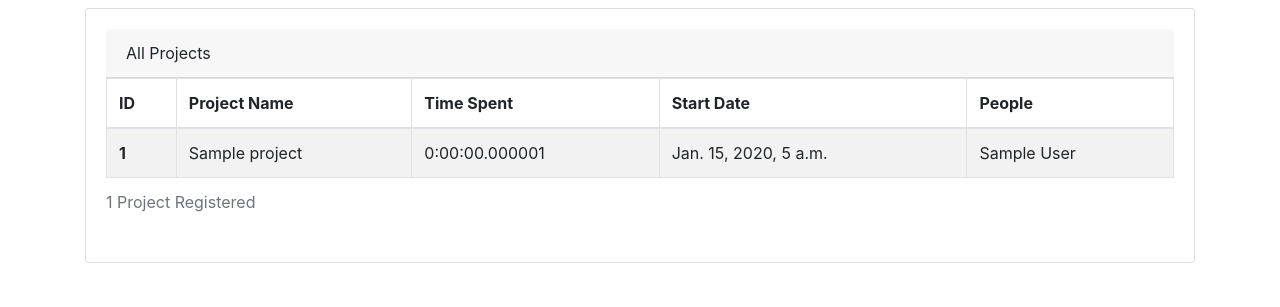
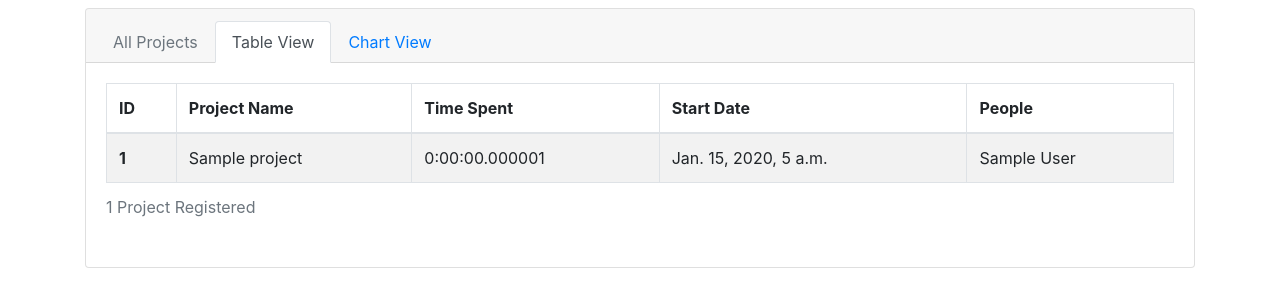
Before and after one commit to RoboJojo/DjangoTimeTracker, a Django app: page /projects/ in a window 1280 px wide. Shown: the part 70-377 px from the top of the page. Run offline with Django 3.2, Linux system fonts and the light colour scheme; tables that the repository leaves empty hold one stand-in row (values such as "Sample post"); some libraries are stand-ins or nearby versions.

Commit message:
Addition of project chart

```diff
--- /dev/null
+++ b/static/js/projectsChart.js
@@ -0,0 +1,46 @@
+window.onload = function () {
+    let ctx = document.querySelector('#chart');
+    let data = JSON.parse(ctx.dataset.data);
+    let labels = JSON.parse(ctx.dataset.labels.replace(/'/g, '"'));
+    let config = {
+        type: 'pie',
+        data: {
+            datasets: [{
+                data: data,
+                backgroundColor: getRandomColor(data.length)
+            }],
+            labels: labels
+        },
+        options: {
+            tooltips: {
+                callbacks: {
+                    label: function (tooltipItem, data) {
+                        var dataset = data.datasets[tooltipItem.datasetIndex];
+                        var meta = dataset._meta[Object.keys(dataset._meta)[0]];
+                        var total = meta.total;
+                        var currentValue = dataset.data[tooltipItem.index];
+                        var percentage = parseFloat((currentValue / total * 100).toFixed(1));
+                        return (currentValue / 60 / 60).toPrecision(2) + 'hrs (' + percentage + '%)';
+                    },
+                    title: function (tooltipItem, data) {
+                        return data.labels[tooltipItem[0].index];
+                    }
+                }
+            },
+        }
+    };
+    var char = new Chart(ctx, config);
+};
+
+function getRandomColor(amount) {
+    let colors = [];
+    for (let i = 0; i < amount; i++) {
+        let letters = '0123456789ABCDEF';
+        let color = '#';
+        for (let i = 0; i < 6; i++) {
+            color += letters[Math.floor(Math.random() * 16)];
+        }
+        colors.push(color);
+    }
+    return colors;
+}
--- a/templates/projects.html
+++ b/templates/projects.html
@@ -1,16 +1,32 @@
 <!DOCTYPE html>
 <html lang="en">
 {% include "header.html" %}
+
 <body>
     <div class="container">
         <div>
             {% include "navbar.html" %}
         </div>
         <div class="card mt-2">
+            <div class="card-header">
+                <ul class="nav nav-tabs card-header-tabs" id="nav-tab" role="tablist">
+                    <li class="nav-item">
+                        <a class="nav-link disabled">All Projects</a>
+                    </li>
+                    <li class="nav-item">
+                        <a class="nav-link active" id="tableView-tab" data-toggle="tab" href="#tableView" role="tab"
+                            aria-controls="nav-tableView" aria-selected="true">Table View</a>
+                    </li>
+                    <li class="nav-item">
+                        <a class="nav-link" id="chartView-tab" data-toggle="tab" href="#chartView" role="tab"
+                            aria-controls="nav-chartView" aria-selected="false">Chart View</a>
+                    </li>
+                </ul>
+            </div>
             <div class="card-body">
-                    <div class="card-header">
-                        All Projects
-                    </div>
+                <div class="tab-content">
+                    <div class="tab-pane fade show active" id="tableView" role="tabpanel"
+                        aria-labelledby="tableView-tab">
                         <table class="table table-striped table-bordered table-hover">
                             <caption class="pr-4"> {{allProjects.count}} Project Registered</caption>
                             <thead>
@@ -39,8 +55,18 @@
                             </tbody>
                         </table>
                     </div>
+                    <div class="tab-pane fade" id="chartView" role="tabpanel" aria-labelledby="chartView-tab">
+                        <canvas id="chart" width="500" height="400" data-labels="{{chartData.labels}}"
+                            data-data="{{chartData.data}}"></canvas>
+                    </div>
+                </div>
+            </div>
         </div>
     </div>
     {% include "footer.html" %}
+    {% load static %}
+    <script type="text/javascript" src="{% static 'js/Chart.min.js' %}"></script>
+    <script type="text/javascript" src="{% static 'js/projectsChart.js' %}"></script>
 </body>
+
 </html>
--- a/timeTracker/settings.py
+++ b/timeTracker/settings.py
@@ -37,7 +37,8 @@ INSTALLED_APPS = [
     'django.contrib.sessions',
     'django.contrib.messages',
     'django.contrib.staticfiles',
-    'timeTracking'
+    'timeTracking',
+    'chartjs'
 ]
 
 MIDDLEWARE = [
```
Lines whose indentation alone changed are shown as unchanged.
